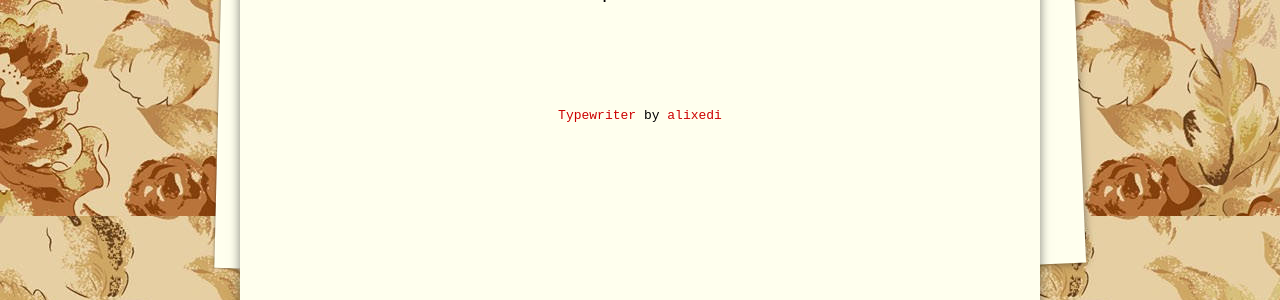
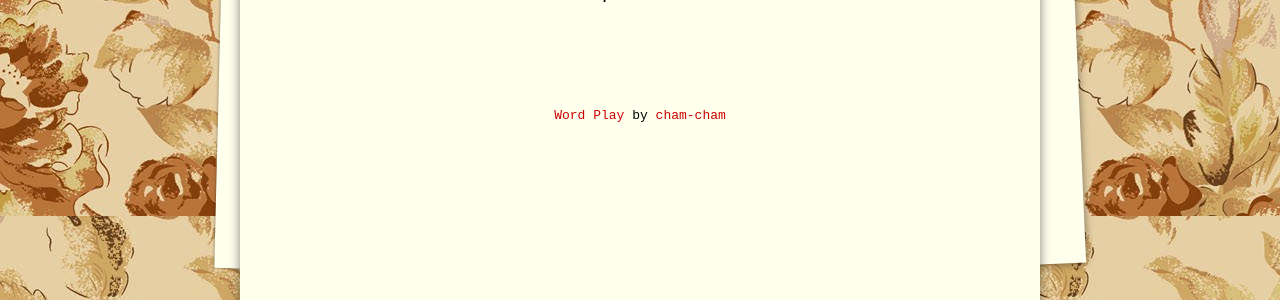
Before and after one commit to cham26/cham26.github.io, a Jekyll site: the page built from index.html, in a window 1280 px wide and 900 px high, scrolled down 1689 px. Shown: the part 495-795 px from the top of the window. Built offline with Jekyll 4.4.1, drawn with Linux system fonts in a browser that asks for light colours; the list of posts is cut into pages by our own code.

Commit message:
naughty cham

```diff
--- a/_includes/footer.html
+++ b/_includes/footer.html
@@ -1,3 +1,3 @@
 <footer class="site-footer">
-<a href="https://github.com/alixedi/typewriter">Typewriter</a> by <a href="http://twitter.com/alixedi">alixedi</a>
+<a href="https://github.com/alixedi/typewriter">Word Play</a> by <a href="http://twitter.com/alixedi">cham-cham</a>
 </footer>
```
